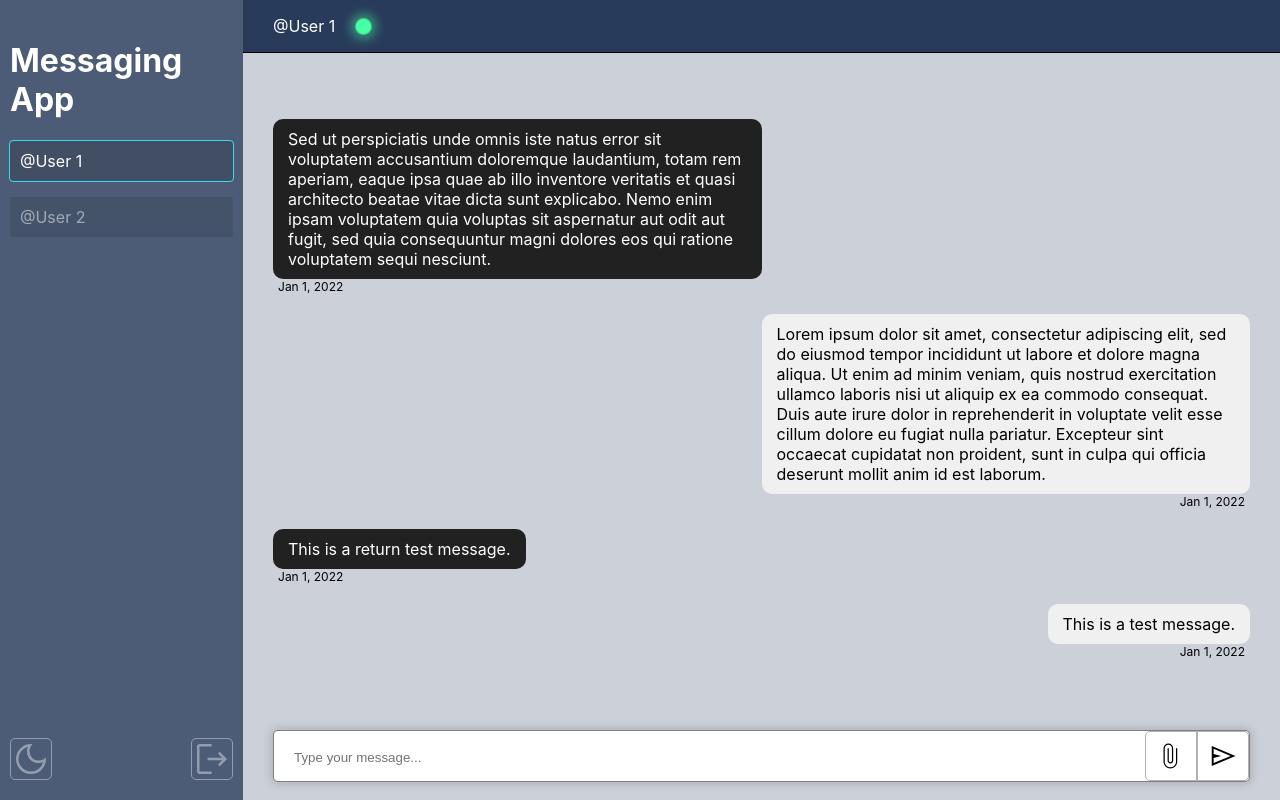
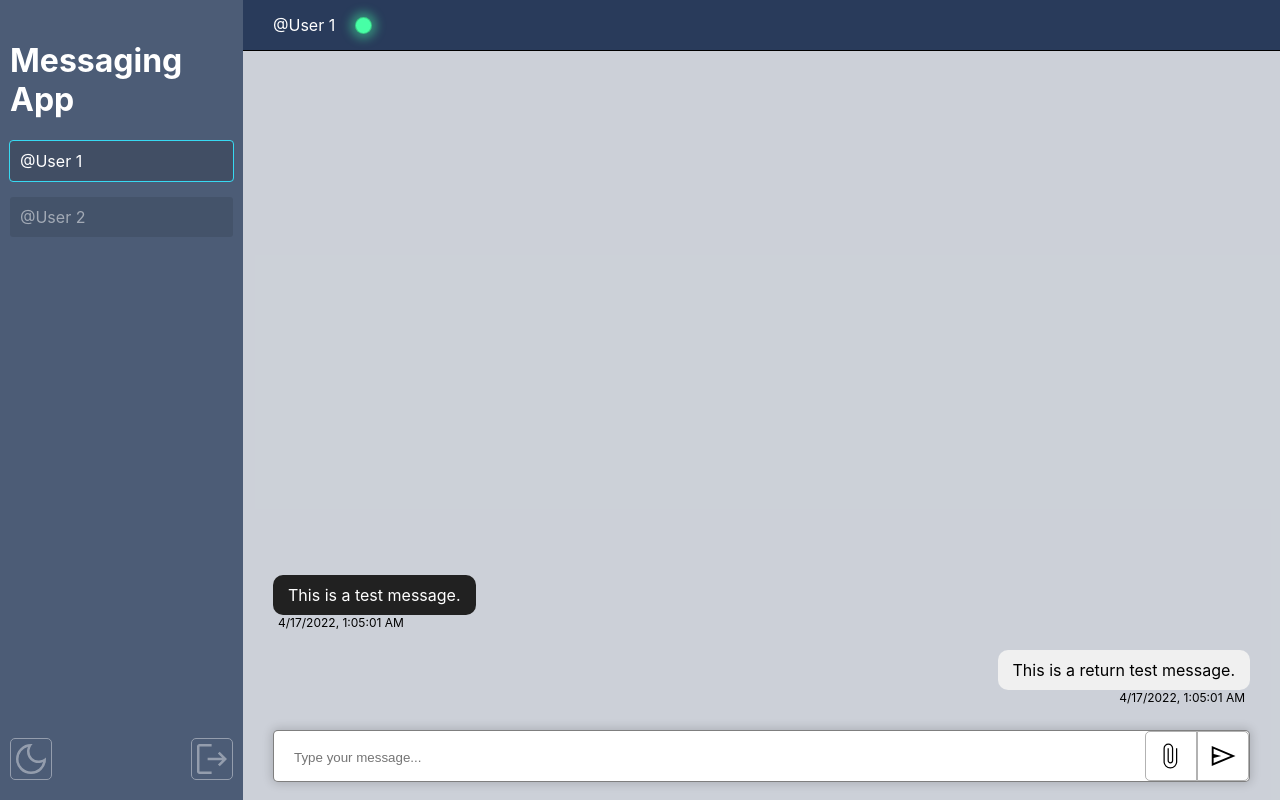
Before and after one commit to chris-base/messaging-app, a React (Create React App) app: page / in a window 1280 px wide. Built offline with nearby package versions, Linux system fonts and the light colour scheme.

Commit message:
cleaned up messages layout/message tmes

```diff
--- a/src/Components/MainChatComponent.js
+++ b/src/Components/MainChatComponent.js
@@ -4,21 +4,10 @@ import MessageSendBoxComponent from "./MessageSendBoxComponent";
 import MessageInfoComponent from "./MessageInfoComponent";
 
 const MainChatComponent = ({ userOpen }) => {
+  let date = new Date().toLocaleString();
   const [messages, setMessages] = useState([
-    { user: 0, time: "Jan 1, 2022", message: "This is a test message." },
-    { user: 1, time: "Jan 1, 2022", message: "This is a return test message." },
-    {
-      user: 0,
-      time: "Jan 1, 2022",
-      message:
-        "Lorem ipsum dolor sit amet, consectetur adipiscing elit, sed do eiusmod tempor incididunt ut labore et dolore magna aliqua. Ut enim ad minim veniam, quis nostrud exercitation ullamco laboris nisi ut aliquip ex ea commodo consequat. Duis aute irure dolor in reprehenderit in voluptate velit esse cillum dolore eu fugiat nulla pariatur. Excepteur sint occaecat cupidatat non proident, sunt in culpa qui officia deserunt mollit anim id est laborum.",
-    },
-    {
-      user: 1,
-      time: "Jan 1, 2022",
-      message:
-        "Sed ut perspiciatis unde omnis iste natus error sit voluptatem accusantium doloremque laudantium, totam rem aperiam, eaque ipsa quae ab illo inventore veritatis et quasi architecto beatae vitae dicta sunt explicabo. Nemo enim ipsam voluptatem quia voluptas sit aspernatur aut odit aut fugit, sed quia consequuntur magni dolores eos qui ratione voluptatem sequi nesciunt.",
-    },
+    { user: 0, time: date, message: "This is a return test message." },
+    { user: 1, time: date, message: "This is a test message." },
   ]);
 
   let statusRef = useRef(null);
--- a/src/Components/MessageSendBoxComponent.js
+++ b/src/Components/MessageSendBoxComponent.js
@@ -10,11 +10,13 @@ const MessageSendBoxComponent = ({ messages, setMessages }) => {
   };
 
   const sendMessage = () => {
-    let tempMessage = [...messages];
-    tempMessage.splice(0, 0, { user: 0, time: "Jan 10, 2022", message: inputRef.current.value });
-    console.log(tempMessage);
-    inputRef.current.value = "";
-    setMessages(tempMessage);
+    if (inputRef.current.value.length > 0) {
+      let tempMessage = [...messages];
+      let date = new Date().toLocaleString();
+      tempMessage.splice(0, 0, { user: 0, time: `${date}`, message: inputRef.current.value });
+      inputRef.current.value = "";
+      setMessages(tempMessage);
+    }
   };
 
   return (
--- a/src/Styles/MainChatStyles.css
+++ b/src/Styles/MainChatStyles.css
@@ -3,7 +3,6 @@
   height: 100vh;
   display: flex;
   flex-direction: column;
-  justify-content: space-between;
   -webkit-box-sizing: border-box;
   -moz-box-sizing: border-box;
   box-sizing: border-box;
@@ -65,6 +64,7 @@
 #messagesContainer {
   display: flex;
   flex-direction: column-reverse;
+  height: 100%;
   max-height: 100%;
   padding: 0 30px 25px 30px;
   scroll-behavior: smooth;
```
